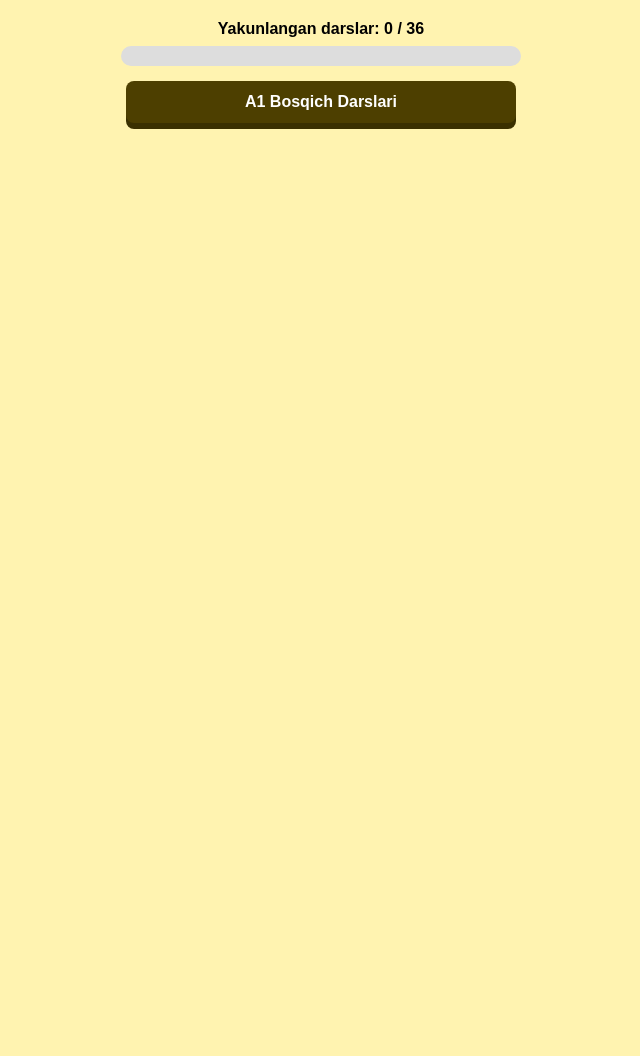
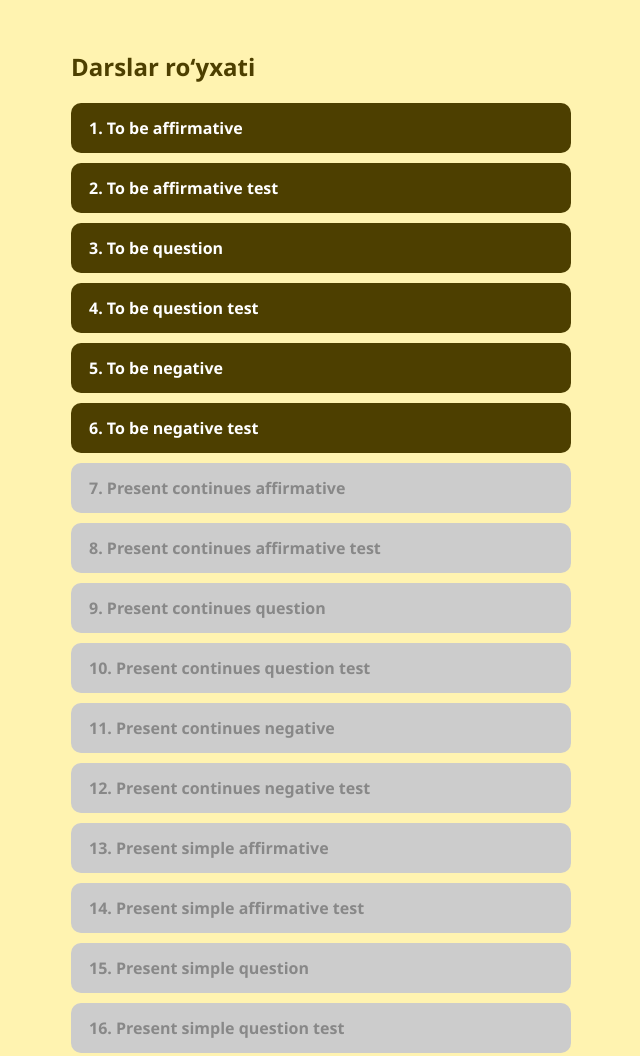
Before and after one commit to BILIMOLINGBOT/BilimSher-, a website: page index.html in a window 1280 px wide. Shown: the top 1056 px of the page, without its empty margins (319-959 px from the left). Before the commit the page ends 800 px from the top, so only its background shows below. Drawn offline with Linux system fonts and the light colour scheme.

Commit message:
Update index.html

```diff
--- a/index.html
+++ b/index.html
@@ -3,94 +3,49 @@
 <head>
 <meta charset="UTF-8" />
 <meta name="viewport" content="width=device-width, initial-scale=1" />
-  <title>Bilim Mini App</title>
+<title>Darslar ro‘yxati</title>
 <style>
   body {
-      font-family: Arial, sans-serif;
+    font-family: 'Segoe UI', Tahoma, Geneva, Verdana, sans-serif;
+    max-width: 500px;
+    margin: 20px auto;
+    padding: 10px;
     background: #fff3b0;
-      padding: 20px;
-      margin: 0;
-    }
-    .button {
-      display: block;
-      margin: 8px auto;
-      padding: 12px 20px;
-      background: #4d3f00;
-      color: white;
-      text-decoration: none;
-      border-radius: 8px;
-      width: 90%;
-      max-width: 350px;
-      text-align: center;
-      font-weight: bold;
-      cursor: pointer;
-      box-shadow: 0 6px #3a3000;
-      transition: all 0.2s ease;
-      user-select: none;
-    }
-    .button:active {
-      box-shadow: none;
-      transform: translateY(4px);
-    }
-    .progress-container {
-      max-width: 400px;
-      margin: 0 auto 15px;
-      font-weight: bold;
-      text-align: center;
-    }
-    .progress-bar {
-      width: 100%;
-      background: #ddd;
-      border-radius: 10px;
-      overflow: hidden;
-      height: 20px;
-      margin-top: 8px;
-    }
-    .progress-fill {
-      height: 100%;
-      width: 0%;
-      background: #4d3f00;
-      border-radius: 10px 0 0 10px;
-      transition: width 0.5s ease;
-    }
-    section {
-      display: none;
-    }
-    section.active {
-      display: block;
+    color: #4d3f00;
   }
   #lessonContainer {
-      max-width: 400px;
-      margin: 0 auto;
-      margin-top: 10px;
-      text-align: left;
+    display: flex;
+    flex-direction: column;
+    gap: 10px;
+  }
+  a.button {
+    display: block;
+    padding: 14px 18px;
+    text-decoration: none;
+    background-color: #4d3f00;
+    color: white;
+    font-weight: 700;
+    border-radius: 10px;
+    user-select: none;
+    transition: background-color 0.3s;
+  }
+  a.button:hover {
+    background-color: #6b5f10;
+  }
+  a.button.locked {
+    background-color: #ccc;
+    color: #888;
+    cursor: not-allowed;
   }
 </style>
 </head>
 <body>
 
-  <!-- Asosiy sahifa -->
-  <section id="home" class="active">
-    <div class="progress-container">
-      Yakunlangan darslar: <span id="completedCount">0</span> / <span id="totalLessons">0</span>
-      <div class="progress-bar">
-        <div class="progress-fill" id="progressFill"></div>
-      </div>
-    </div>
-    <a href="#" class="button" onclick="openLevel('A1')">A1 Bosqich Darslari</a>
-  </section>
-
-  <!-- Darslar ro'yxati sahifasi -->
-  <section id="lessons">
-    <h2 style="text-align:center; color:#4d3f00;">A1 Bosqich Darslari</h2>
-    <div id="lessonContainer"></div>
-    <div style="text-align:center; margin-top: 20px;">
-      <a href="#" class="button" onclick="backToHome()">Orqaga</a>
-    </div>
-  </section>
+<h2>Darslar ro‘yxati</h2>
+<div id="lessonContainer">Yuklanmoqda...</div>
 
 <script>
-  const lessonsList = [
+  const lessonList = [
     "To be affirmative",
     "To be affirmative test",
     "To be question",
@@ -129,53 +84,34 @@
     "Past continuous negative test"
   ];
 
-  // Umumiy darslar sonini chiqaramiz
-  document.getElementById("totalLessons").innerText = lessonsList.length;
-
-  function openLevel(level) {
-    // Home sahifani yashirish, lessons sahifasini ko‘rsatish
-    document.getElementById("home").classList.remove("active");
-    document.getElementById("lessons").classList.add("active");
+  // Demo: foydalanuvchi nechta darsni tugatganini saqlaymiz
+  let completedLessons = 5;
 
   const lessonContainer = document.getElementById("lessonContainer");
-    lessonContainer.innerHTML = "";
+  lessonContainer.innerHTML = ""; // tozalaymiz
 
-    // LocalStorage dan hozirgi tugallangan darslar soni
-    const completedLessons = parseInt(localStorage.getItem("completedLessons") || "0");
-    document.getElementById("completedCount").innerText = completedLessons;
-
-    // Progress bar yangilash
-    const progress = (completedLessons / lessonsList.length) * 100;
-    document.getElementById("progressFill").style.width = progress + "%";
-
-    // Darslar ro'yxatini yaratamiz
-    lessonsList.forEach((title, index) => {
-      const isUnlocked = index <= completedLessons;
+  lessonList.forEach((title, index) => {
+    const lessonNumber = index + 1;
     const a = document.createElement("a");
     a.className = "button";
-      a.innerText = `${index + 1}. ${title}`;
+    a.textContent = `${lessonNumber}. ${title}`;
 
-      if (isUnlocked) {
-        // Masalan, lesson fayl nomi lesson1.html, lesson2.html va h.k.
-        a.href = `lesson${index + 1}.html`;
-        a.target = "_blank"; // Yangi oynada ochilsin, xohlasangiz olib tashlashingiz mumkin
+    if (lessonNumber <= completedLessons + 1) {
+      // Ochiq darslar uchun
+      a.href = `lesson${lessonNumber}.html`;
+      a.target = "_blank";
     } else {
-        a.style.backgroundColor = "#ccc";
-        a.style.pointerEvents = "auto";
-        a.addEventListener("click", () => {
-          alert("Darslarni ketma-ket o‘rganish kerak!");
+      // Yopiq darslar uchun
+      a.classList.add("locked");
+      a.href = "#";
+      a.addEventListener("click", (e) => {
+        e.preventDefault();
+        alert("Darslarni ketma-ket o'rganish kerak");
       });
     }
 
     lessonContainer.appendChild(a);
   });
-  }
-
-  // Orqaga tugmasi funksiyasi
-  function backToHome() {
-    document.getElementById("lessons").classList.remove("active");
-    document.getElementById("home").classList.add("active");
-  }
 </script>
 
 </body>
```
Lines whose indentation alone changed are shown as unchanged.
